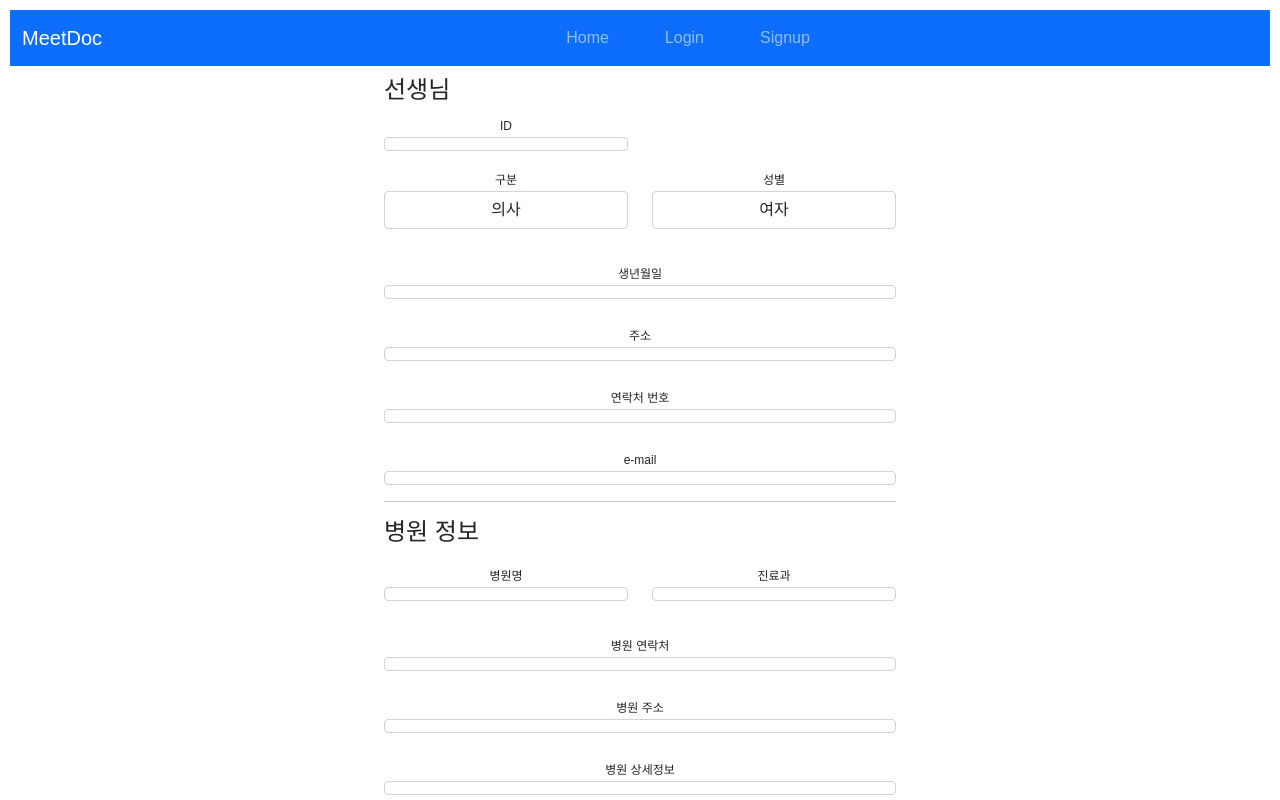
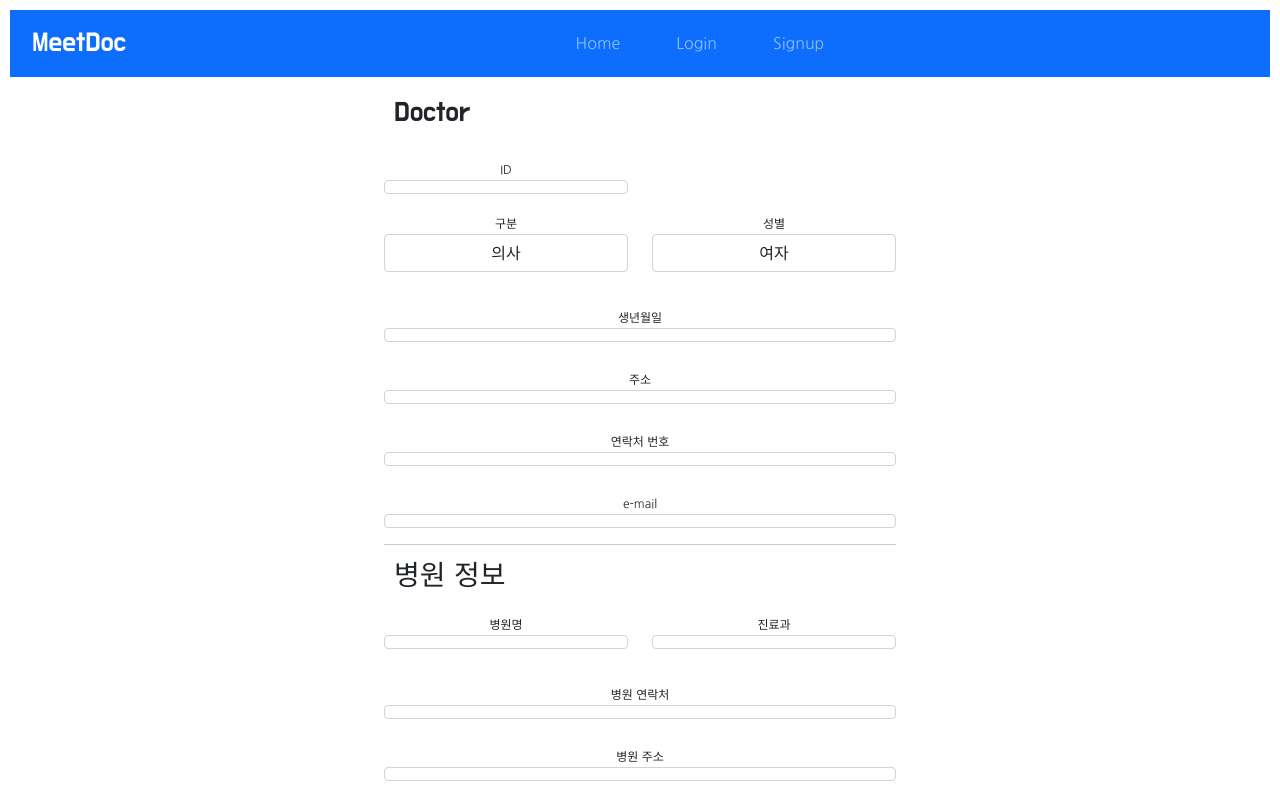
Before and after one commit to pingu9/meetdoc, a Vue app in the folder frontend/: page /mypage in a window 1280 px wide. Shown: the top 800 px of the page. Built offline with nearby package versions, Linux system fonts and the light colour scheme; no server answers.

Commit message:
[S07P12A302-241] merge: 시은님 폰트 추가
font 조정

```diff
--- a/frontend/public/index.html
+++ b/frontend/public/index.html
@@ -6,6 +6,11 @@
     <meta name="viewport" content="width=device-width,initial-scale=1.0">
     <link rel="icon" href="<%= BASE_URL %>favicon.png">
     <title><%= htmlWebpackPlugin.options.title %></title>
+    <link rel="preconnect" href="https://fonts.googleapis.com">
+
+    <link rel="preconnect" href="https://fonts.googleapis.com">
+    <link rel="preconnect" href="https://fonts.gstatic.com" crossorigin>
+    <link href="https://fonts.googleapis.com/css2?family=Black+Han+Sans&family=Do+Hyeon&family=Nanum+Gothic:wght@400;700;800&display=swap" rel="stylesheet">
 
 	  <!-- <script src="https://code.jquery.com/jquery-3.3.1.min.js" integrity="sha256-FgpCb/KJQlLNfOu91ta32o/NMZxltwRo8QtmkMRdAu8=" crossorigin="anonymous"></script>
 	  <link rel="stylesheet" href="https://maxcdn.bootstrapcdn.com/bootstrap/3.3.7/css/bootstrap.min.css" integrity="sha384-BVYiiSIFeK1dGmJRAkycuHAHRg32OmUcww7on3RYdg4Va+PmSTsz/K68vbdEjh4u" crossorigin="anonymous">
--- a/frontend/src/common/css/common.css
+++ b/frontend/src/common/css/common.css
@@ -12,4 +12,33 @@ h1 {
     text-align: center;
     width: 100%;
     margin: 20px 0px !important;
-}
+  }
+
+  .text-center {
+      text-align: center;
+  }
+
+  .font-han-sans {
+      font-family: 'Black Han Sans', sans-serif !important;
+  }
+
+  .font-do-hyeon {
+      font-family: 'Do Hyeon', sans-serif !important;
+  }
+
+  .font-nanum-gothic {
+      font-family: 'Nanum Gothic', sans-serif !important;
+  }
+
+  * {
+      font-family: 'Nanum Gothic', sans-serif !important;
+  }
+
+  h1, h2, h3, h4, h5, h6 {
+      font-family: 'Do Hyeon', sans-serif !important;
+  }
+
+  .navbar-brand {
+      margin-left: 10px;
+      font-size: 1.7rem !important;
+  }
--- a/frontend/src/components/MainHeader.vue
+++ b/frontend/src/components/MainHeader.vue
@@ -2,7 +2,7 @@
   <div class="container-header">
     <nav v-if="userType !== 'D'" class="navbar navbar-expand-lg navbar-dark bg-primary">
       <div class="container-fluid">
-        <a class="navbar-brand" href="/">MeetDoc</a>
+        <a class="navbar-brand font-do-hyeon" href="/">MeetDoc</a>
         <button class="navbar-toggler" type="button" data-bs-toggle="collapse" data-bs-target="#navbarNav" aria-controls="navbarNav" aria-expanded="false" aria-label="Toggle navigation">
           <span class="navbar-toggler-icon"></span>
         </button>
--- a/frontend/src/views/MyPage.vue
+++ b/frontend/src/views/MyPage.vue
@@ -1,10 +1,10 @@
 <template>
-  <div class="container-body" v-if="userFlag">
+  <div class="container-body font-nanum-gothic" v-if="userFlag">
     <div class="row">
         <div class="col-md border-right">
             <div class="p-3 py-5">
                 <div class="d-flex justify-content-between align-items-center mb-3">
-                    <h4 class="text-right">{{currentUser.userName}} Profile</h4>
+                    <h3 class="text-align:left font-do-hyeon">{{currentUser.userName}} Profile</h3>
                 </div>
                 <div class="row mt-2">
                     <div class="col-md-6"><label class="labels">ID</label><div class="form-control">{{currentUser.userId}}</div></div>
@@ -33,9 +33,11 @@
         </div>
     </div>
   </div>
-  <div class="container-body" v-if="doctorFlag">
+  <div class="container-body font-nanum-gothic" v-if="doctorFlag">
     <div>
-      <h4 style="text-align:left">{{currentUser.userName }} 선생님</h4>
+      <div class="d-flex justify-content-between align-items-center mb-3">
+          <h3 class="text-align:left font-do-hyeon">{{currentUser.userName}} Doctor</h3>
+      </div>
       <div class="row mt-2">
           <div class="col-md-6"><label class="labels">ID</label><div class="form-control">{{currentUser.userId}}</div></div>
       </div>
@@ -51,7 +53,7 @@
       </div>
       <hr>
       <div>
-        <h4 style="text-align:left">병원 정보</h4>
+        <h3 style="text-align:left">병원 정보</h3>
         <div class="row mt-3">
           <div class="col-md-6"><label class="labels">병원명</label><div class="form-control"> {{currentDoctorInfo.hospitalName}} </div></div>
           <div class="col-md-6"><label class="labels">진료과</label><div class="form-control"> <span v-for="(departmentName, idx) in currentDoctorInfo.departmentNames" :key="idx">
```
